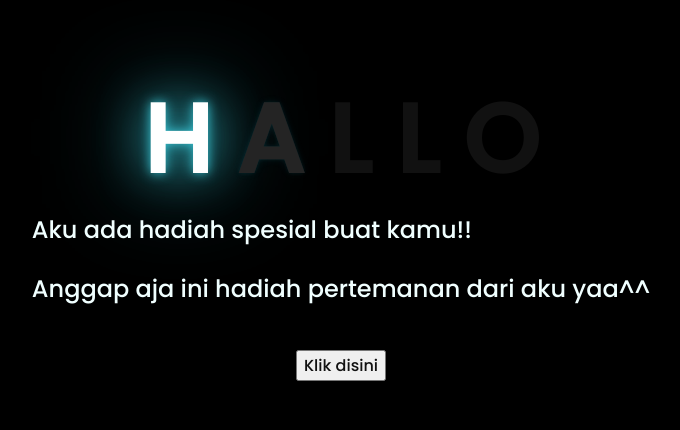
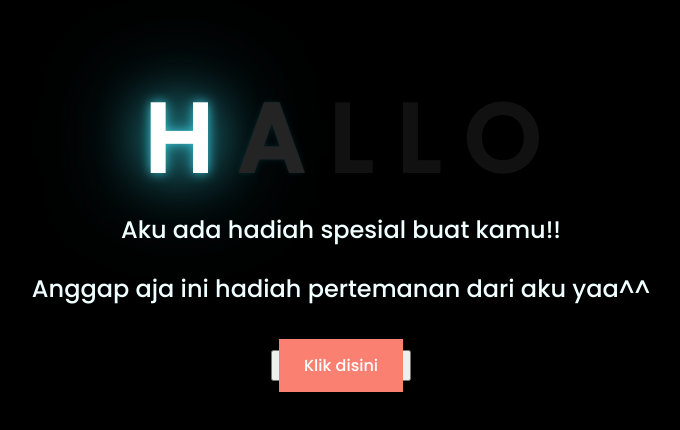
Before and after one commit to elangathazahran/flower-1.github.io, a plain HTML site: page index.html in a window 1280 px wide. Shown: the part 184-614 px from the top of the page, without its empty margins (307-987 px from the left). Drawn offline with Linux system fonts and the light colour scheme.

Commit message:
Update style.css

```diff
--- a/css/style.css
+++ b/css/style.css
@@ -46,12 +46,22 @@ body{
 .description{
     font-size: 1.5rem;
     margin-bottom: 20px;
+    text-align: center;
 }
 
 .button a{
     text-decoration: none;
     font-size: 1rem;
     color: #111;
+    padding: 15px 25px;
+    border: none;
+    background-color: salmon;
+    color: #fff;
+}
+
+.button {
+    background-color: transparent;
+    border: none;
 }
 
 @media screen and (max-width:574px){
```
